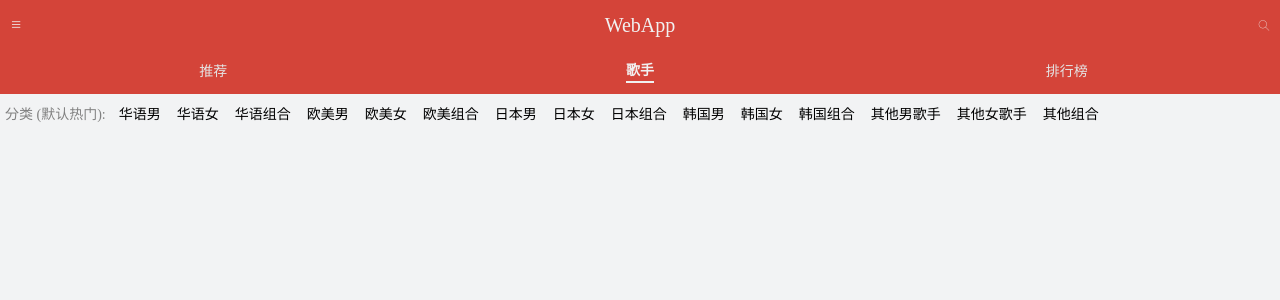
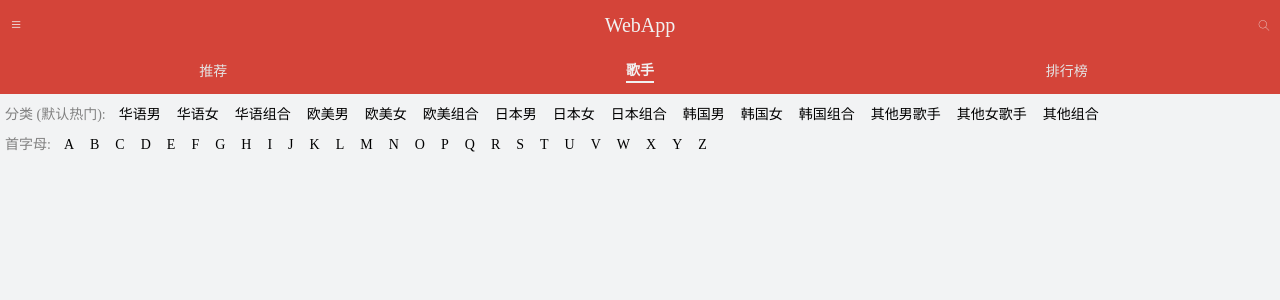
Before and after one commit to longhui520/cloud-music-react, a React (Create React App) app: page /#/singers in a window 1280 px wide. Shown: the top 300 px of the page. Built offline with nearby package versions, Linux system fonts and the light colour scheme; what redux-immutable would draw is missing.

Commit message:
修复bug

```diff
--- a/src/application/Recommend/index.js
+++ b/src/application/Recommend/index.js
@@ -17,7 +17,7 @@ function Recommend(props){
     if(!recommendList.size){
       getRecommendListDataDispatch()
     }
-  },[])
+  },[bannerList.size,recommendList.size,getBannerDataDispatch,getRecommendListDataDispatch])
   const bannerListJS = bannerList ? bannerList.toJS () : [];
   const recommendListJS = recommendList ? recommendList.toJS () :[];
   return (
--- a/src/application/Singers/index.js
+++ b/src/application/Singers/index.js
@@ -1,12 +1,20 @@
 import React from 'react'
 import Horizen from '../../baseUI/horizen-item/'
-import { categoryTypes } from '../../api/config'
+import { categoryTypes,alphaTypes } from '../../api/config'
 import { NavContainer} from "./style";
-function Singers(props){
+function Singers(){
+  const [category,setCategory] = React.useState('')
+  const [alpha,setAlpha] = React.useState('')
+  const handleUpdateCategory = (val)=>{
+    setCategory(val)
+  }
+  const handleUpdateAlpha = (val)=>{
+    setAlpha(val)
+  }
   return (
     <NavContainer>
-      <Horizen list={categoryTypes} title={"分类 (默认热门):"}></Horizen>
-      {/* <Horizen list={alphaTypes} title={"首字母:"}></Horizen> */}
+      <Horizen list={categoryTypes} title={"分类 (默认热门):"} oldVal={category} handleClick={handleUpdateCategory} ></Horizen>
+      <Horizen list={alphaTypes} title={"首字母:"} oldVal={alpha} handleClick={handleUpdateAlpha}></Horizen>
     </NavContainer>
   )
 }
--- a/src/components/recommendList/index.js
+++ b/src/components/recommendList/index.js
@@ -1,4 +1,4 @@
-import React, { useState, useEffect } from 'react'
+import React from 'react'
 import {ListWrapper,ListItem,List} from './style'
 import {getCount} from '../../api/utils'
 import LazyLoad  from 'react-lazyload'
--- a/src/components/scroll/index.js
+++ b/src/components/scroll/index.js
@@ -11,7 +11,7 @@ const ScrollContainer = styled.div`
 const Scroll = forwardRef((props,ref)=>{
     const [bScroll,setBScroll] = useState()
     const scrollContaninerRef = useRef()
-    const { direction, click, refresh, pullUpLoading, pullDownLoading, bounceTop, bounceBottom } = props
+    const { direction, click, refresh, bounceTop, bounceBottom } = props
     const { pullUp, pullDown, onScroll } = props
 
     useEffect (() => {
```
Also changed, not shown: src/baseUI/horizen-item/index.js (+4 -4 lines).
